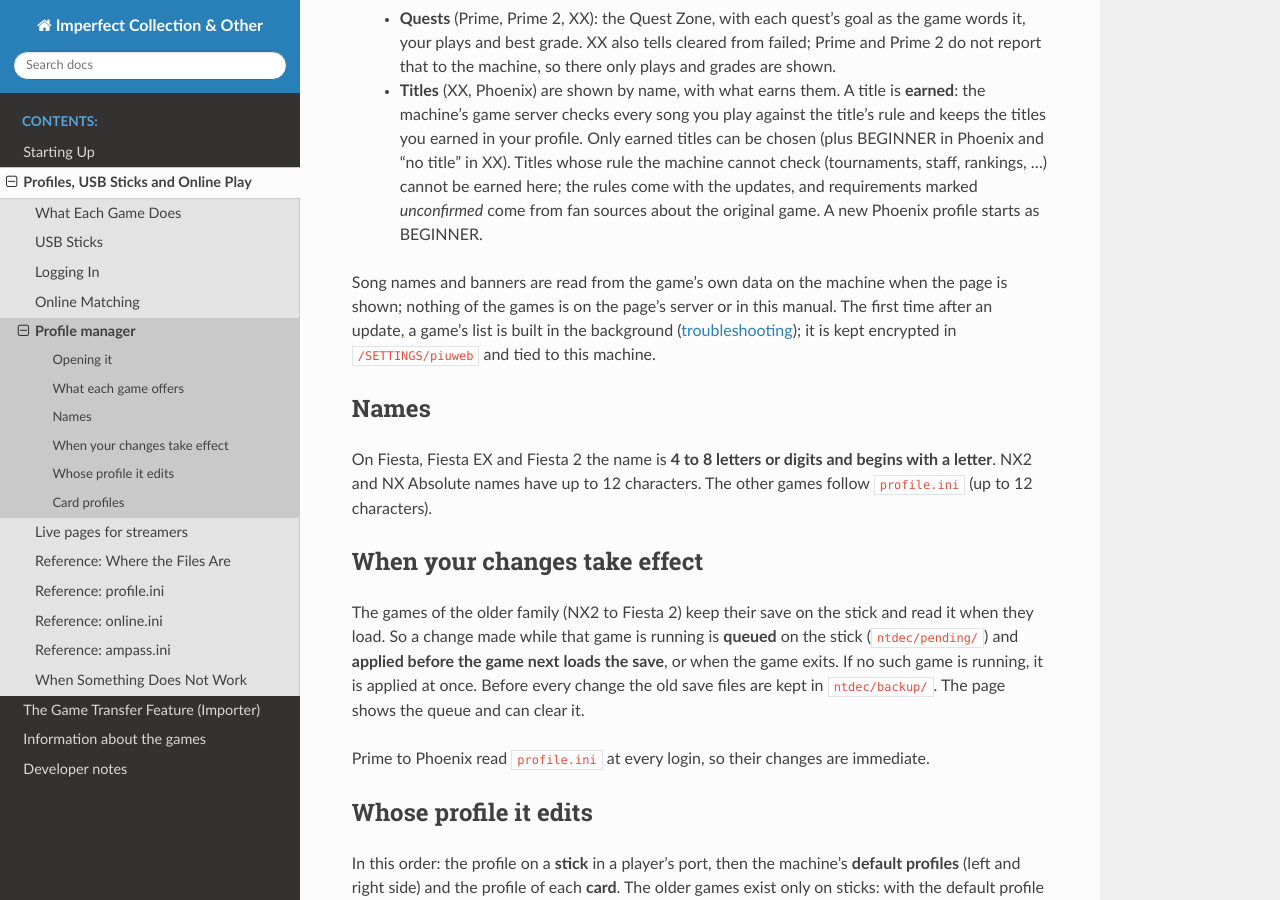
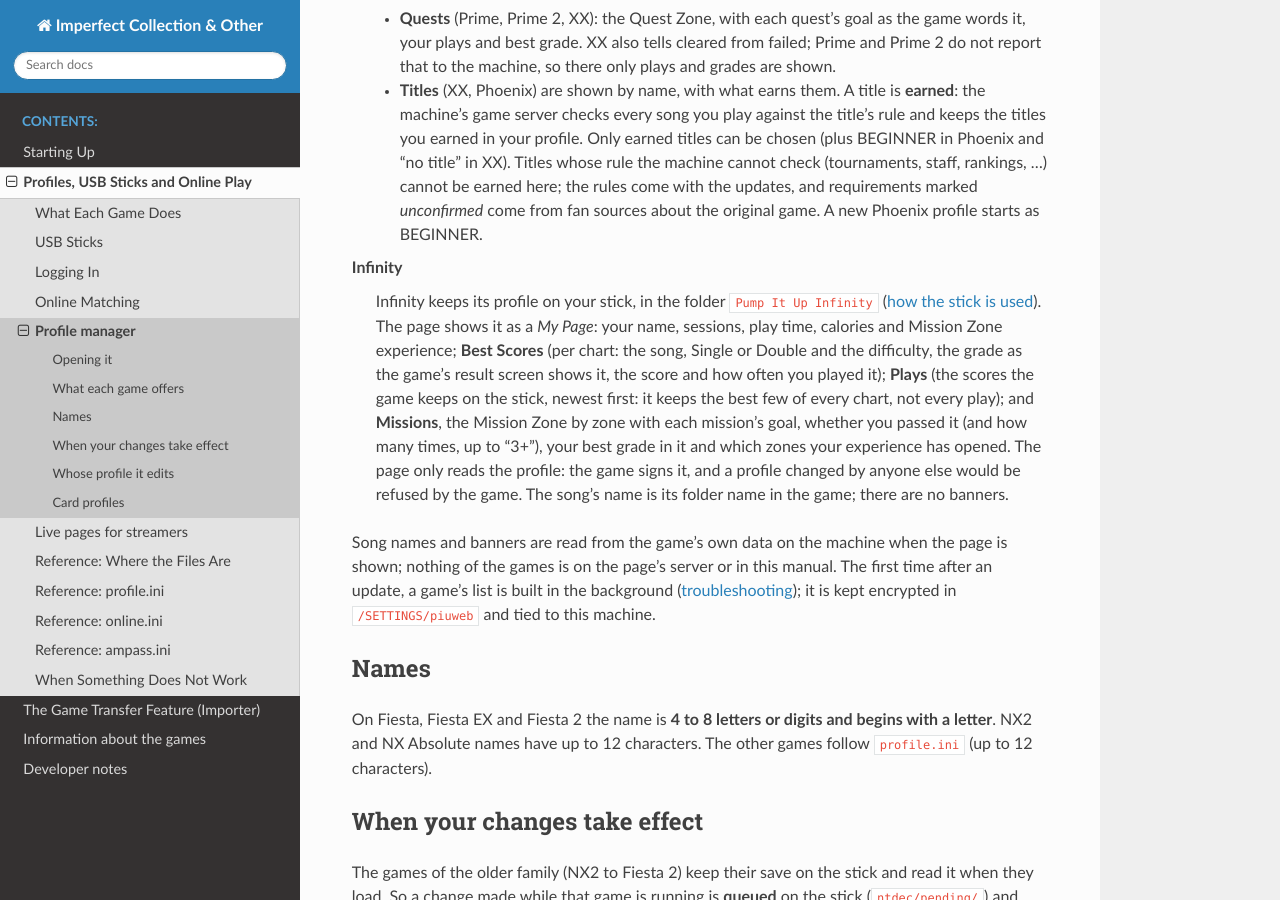
Before and after one commit to ckdur/imperfect-manual, a Sphinx documentation site: the page built from docs/online/profile_manager.rst, in a window 1280 px wide and 900 px high, scrolled down 3155 px. Built offline with Sphinx 7.4.7 and the Read the Docs theme 3.1.0, drawn with Linux system fonts in a browser that asks for light colours.

Commit message:
Infinity: profile on the stick, Profile manager page (records, plays, Mission Zone)
Co-Authored-By: Claude Opus 5.5 <noreply@anthropic.com>

```diff
--- a/docs/online/files.rst
+++ b/docs/online/files.rst
@@ -120,6 +120,10 @@ On the player's USB stick
    * - ``fiesta2_save.bin``, ``fiesta2_rank.bin``
      - No
      - Fiesta 2's own save.
+   * - ``Pump It Up Infinity/``
+     - No
+     - Infinity's own profile (``Editable.ini``, ``Stats.xml`` and its
+       signatures, ``LastGood/``). Created from ``profile.ini`` when missing.
 
 The Profile manager adds to the stick (:ref:`online_web_section`):
 
--- a/docs/online/profile_ini.rst
+++ b/docs/online/profile_ini.rst
@@ -117,6 +117,10 @@ games; a number outside the game's range also becomes 0 there.
      - Fiesta 2
      - ``avatar``
      - 0-259
+   * - ``[infinity]``
+     - Infinity
+     - ``name``
+     - only the name (up to 12 characters); Infinity has no avatar here
    * - any of them
      -
      - ``name``
@@ -134,6 +138,8 @@ When it is read
 - **NX2, NX Absolute, Fiesta, Fiesta EX, Fiesta 2:** once, when the game finds
   no save of its own on the stick and one is created. Afterwards the game's
   save rules (:ref:`online_usb_existing_section`).
+- **Infinity:** once, when the stick has no ``Pump It Up Infinity`` folder
+  yet (:ref:`how <online_usb_infinity>`).
 
 The name of the machine's default profiles
 ------------------------------------------
--- a/docs/online/profile_manager.rst
+++ b/docs/online/profile_manager.rst
@@ -98,6 +98,21 @@ What each game offers
     and requirements marked *unconfirmed* come from fan sources about the
     original game. A new Phoenix profile starts as BEGINNER.
 
+**Infinity**
+  Infinity keeps its profile on your stick, in the folder
+  ``Pump It Up Infinity`` (:ref:`how the stick is used <online_usb_infinity>`).
+  The page shows it as a *My Page*: your name, sessions, play time,
+  calories and Mission Zone experience; **Best Scores** (per chart: the song,
+  Single or Double and the difficulty, the grade as the game's result screen
+  shows it, the score and how often you played it); **Plays** (the scores the
+  game keeps on the stick, newest first: it keeps the best few of every
+  chart, not every play); and **Missions**, the Mission Zone by zone with
+  each mission's goal, whether you passed it (and how many times, up to
+  "3+"), your best grade in it and which zones your experience has opened.
+  The page only reads the profile: the game signs it, and a profile changed
+  by anyone else would be refused by the game. The song's name is its folder
+  name in the game; there are no banners.
+
 Song names and banners are read from the game's own data on the machine when
 the page is shown; nothing of the games is on the page's server or in this
 manual. The first time after an update, a game's list is built in the
```
Also changed, not shown: docs/dev/piuweb.rst (+15 -0 lines), docs/online/usb.rst (+14 -0 lines).
